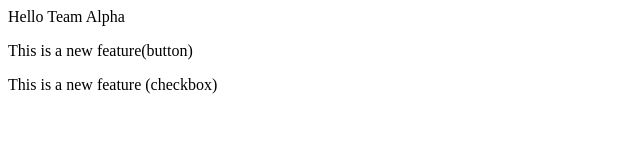
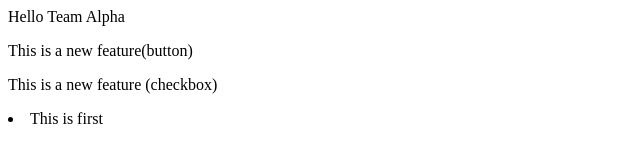
Before and after one commit to RuquiaAlam/SazpinTeamA, a plain HTML site: page index.html in a window 1280 px wide. Shown: the full height of the page, 0-640 px from the left. Drawn offline with Linux system fonts and the light colour scheme.

Commit message:
Added lisitem

```diff
--- a/index.html
+++ b/index.html
@@ -1,3 +1,4 @@
 <p>Hello Team Alpha</p>
 <p>This is a new feature(button)</p>
 <p>This is a new feature (checkbox)</p>
+<li>This is first</li>
```
